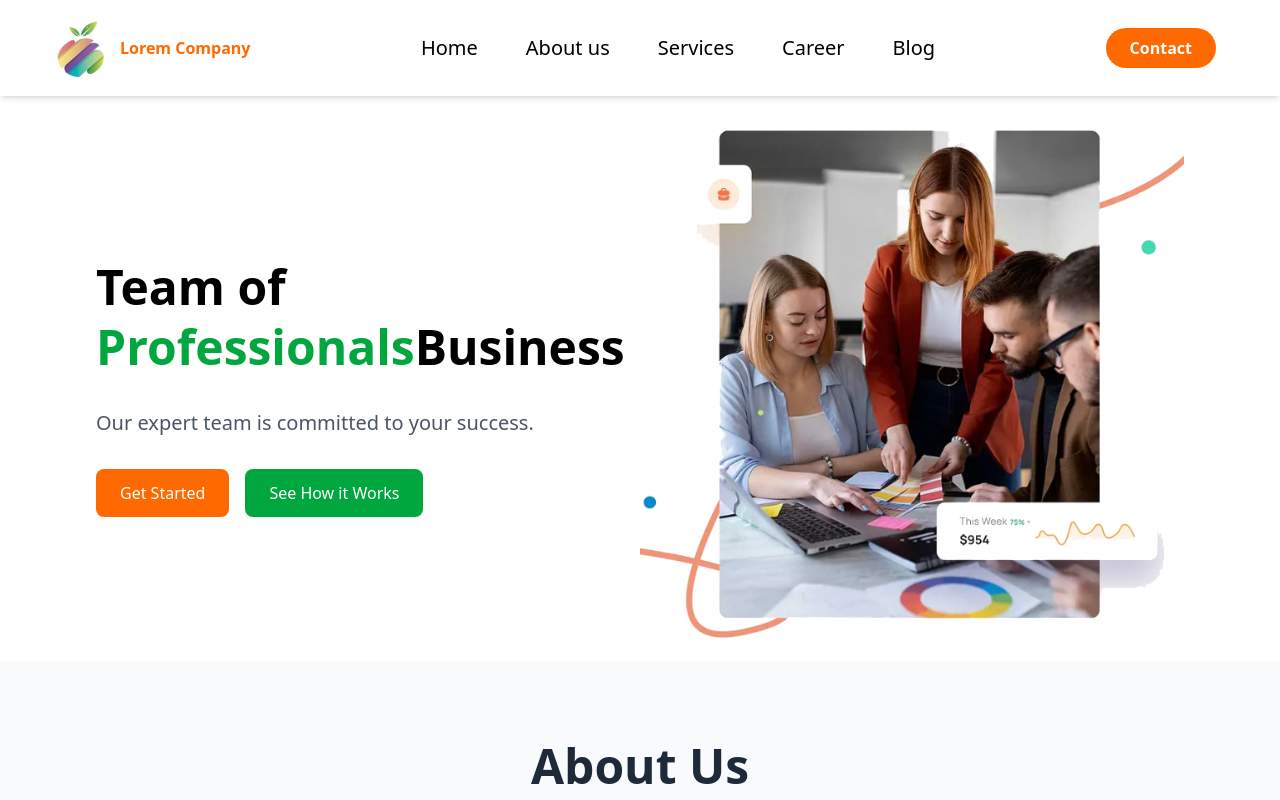
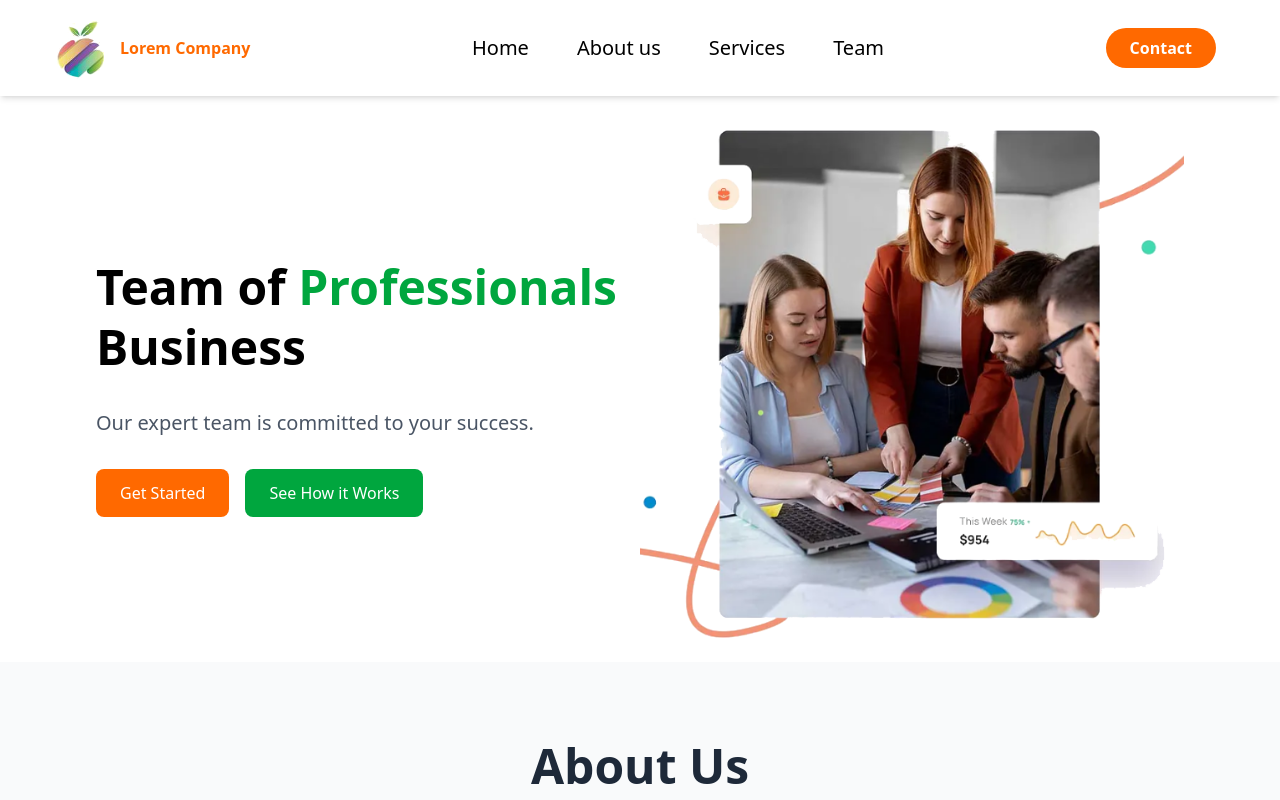
Before and after one commit to raineetu/FrontendTaskAakashlab, a React (Vite) app in the folder akashlabfrontend/: page / in a window 1280 px wide. Shown: the top 800 px of the page. Built offline with nearby package versions, Linux system fonts and the light colour scheme.

Commit message:
feat: added link from navbar

```diff
--- a/akashlabfrontend/src/pages/Aboutus.jsx
+++ b/akashlabfrontend/src/pages/Aboutus.jsx
@@ -3,7 +3,7 @@ import { sectionheader, aboutcomp } from "../constants/constants";
 
 const Aboutus = () => {
   return (
-    <div className="pt-20 bg-gray-50">
+    <div id="about" className="pt-20 bg-gray-50 scroll-mt-10">
       {/* Section Heading */}
       <SectionHeader
         title={sectionheader[0].title}
--- a/akashlabfrontend/src/pages/Contactform.jsx
+++ b/akashlabfrontend/src/pages/Contactform.jsx
@@ -47,7 +47,10 @@ const Contactform = () => {
   };
 
   return (
-    <div className="bg-gray-50 py-20 px-6 md:px-16 lg:px-24">
+    <div
+      id="contact"
+      className="bg-gray-50 py-20 px-6 md:px-16 lg:px-24 scroll-mt-8"
+    >
       <SectionHeader
         title={sectionheader[2].title}
         subtitle={sectionheader[2].subtitle}
--- a/akashlabfrontend/src/pages/Navbar.jsx
+++ b/akashlabfrontend/src/pages/Navbar.jsx
@@ -32,19 +32,28 @@ const Navbar = () => {
 
         {/* navbar links */}
         <nav>
-          <ul className="hidden md:flex space-x-4 lg:space-x-12  cursor-pointer text-xl transition-transform duration-300 ease-in-out">
-            <li className="hover:scale-105">Home</li>
-            <li className="hover:scale-105">About us</li>
-            <li className="hover:scale-105">Services</li>
-            <li className="hover:scale-105">Career</li>
-            <li className="hover:scale-105">Blog</li>
+          <ul className="hidden md:flex space-x-4 lg:space-x-12 cursor-pointer text-xl transition-transform duration-300 ease-in-out">
+            <li className="hover:scale-105">
+              <a href="#">Home</a>
+            </li>
+            <li className="hover:scale-105">
+              <a href="#about">About us</a>
+            </li>
+            <li className="hover:scale-105">
+              <a href="#services">Services</a>
+            </li>
+            <li className="hover:scale-105">
+              <a href="#team">Team</a>
+            </li>
           </ul>
         </nav>
 
         <div className="flex items-center space-x-4">
-          <button className="bg-orange-500 text-white p-2 px-4 md:px-6 rounded-full hover:bg-orange-600 font-semibold">
-            Contact
-          </button>
+          <a href="#contact">
+            <button className="bg-orange-500 text-white p-2 px-4 md:px-6 rounded-full hover:bg-orange-600 font-semibold">
+              Contact
+            </button>
+          </a>
 
           {/* Hamburger Menu for Mobile */}
           <div className="md:hidden" onClick={() => setIsOpen(!isOpen)}>
--- a/akashlabfrontend/src/pages/OurTeam.jsx
+++ b/akashlabfrontend/src/pages/OurTeam.jsx
@@ -3,7 +3,10 @@ import { teamMembers, sectionheader } from "../constants/constants";
 
 const OurTeam = () => {
   return (
-    <div className="bg-gray-50 py-20 px-6 md:px-16 lg:px-24">
+    <div
+      id="team"
+      className="bg-gray-50 py-20 px-6 md:px-16 lg:px-24 scroll-mt-10"
+    >
       {/* Heading */}
       <SectionHeader
         title={sectionheader[1].title}
--- a/akashlabfrontend/src/pages/Slider.jsx
+++ b/akashlabfrontend/src/pages/Slider.jsx
@@ -6,7 +6,7 @@ const Slider = () => {
       <div className="flex flex-col md:flex-row justify-around items-center pt-28 px-4 md:px-15 lg:px-24 ">
         <div className="text-center md:text-left space-y-6 md:space-y-8 flex-1">
           <p className="text-2xl sm:text-3xl md:text-5xl font-bold leading-tight">
-            Team of <span className="text-green-600">Professionals</span>
+            Team of <span className="text-green-600">Professionals </span>
             Business
           </p>
           <p className="text-gray-600 text-base sm:text-lg md:text-xl font-medium">
```
